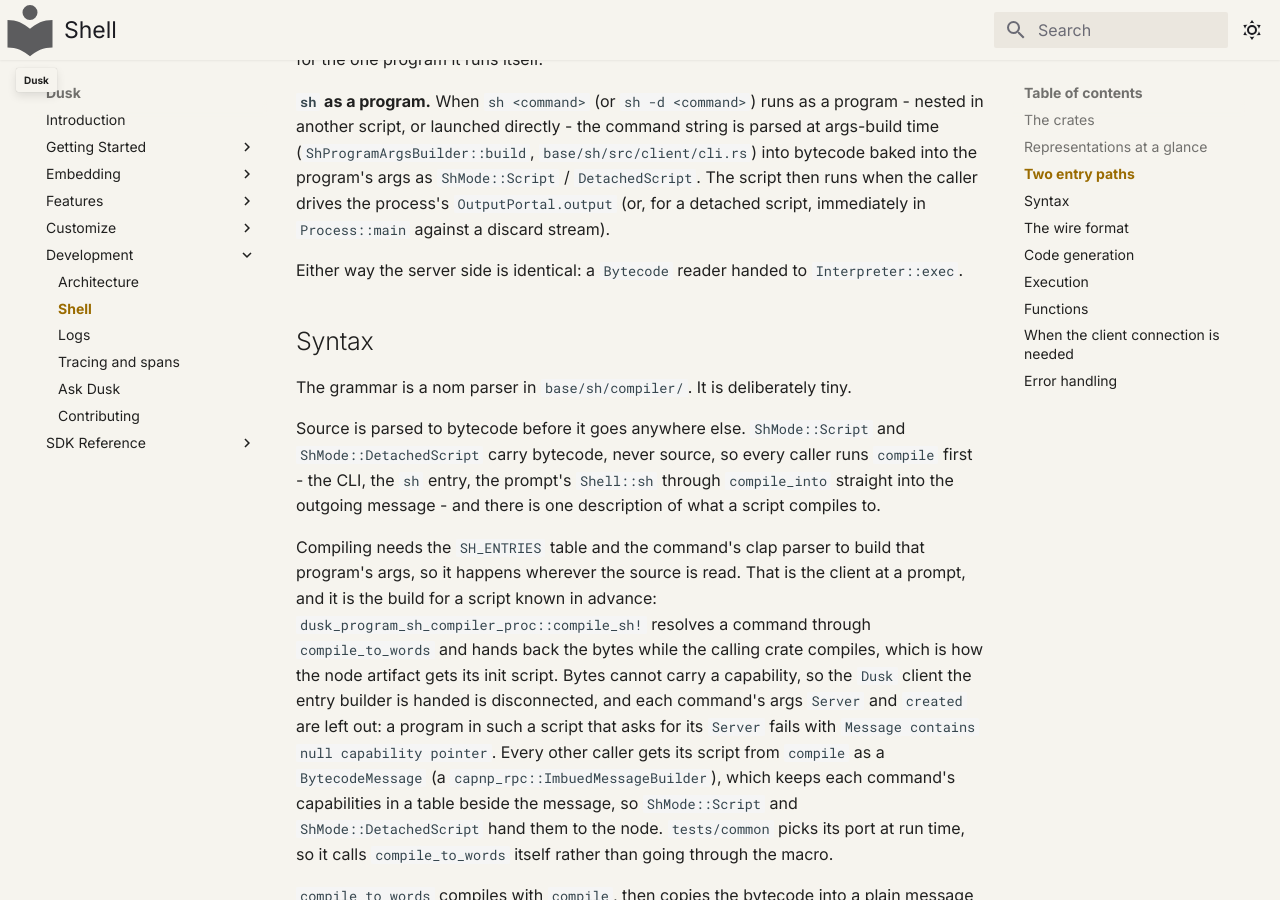
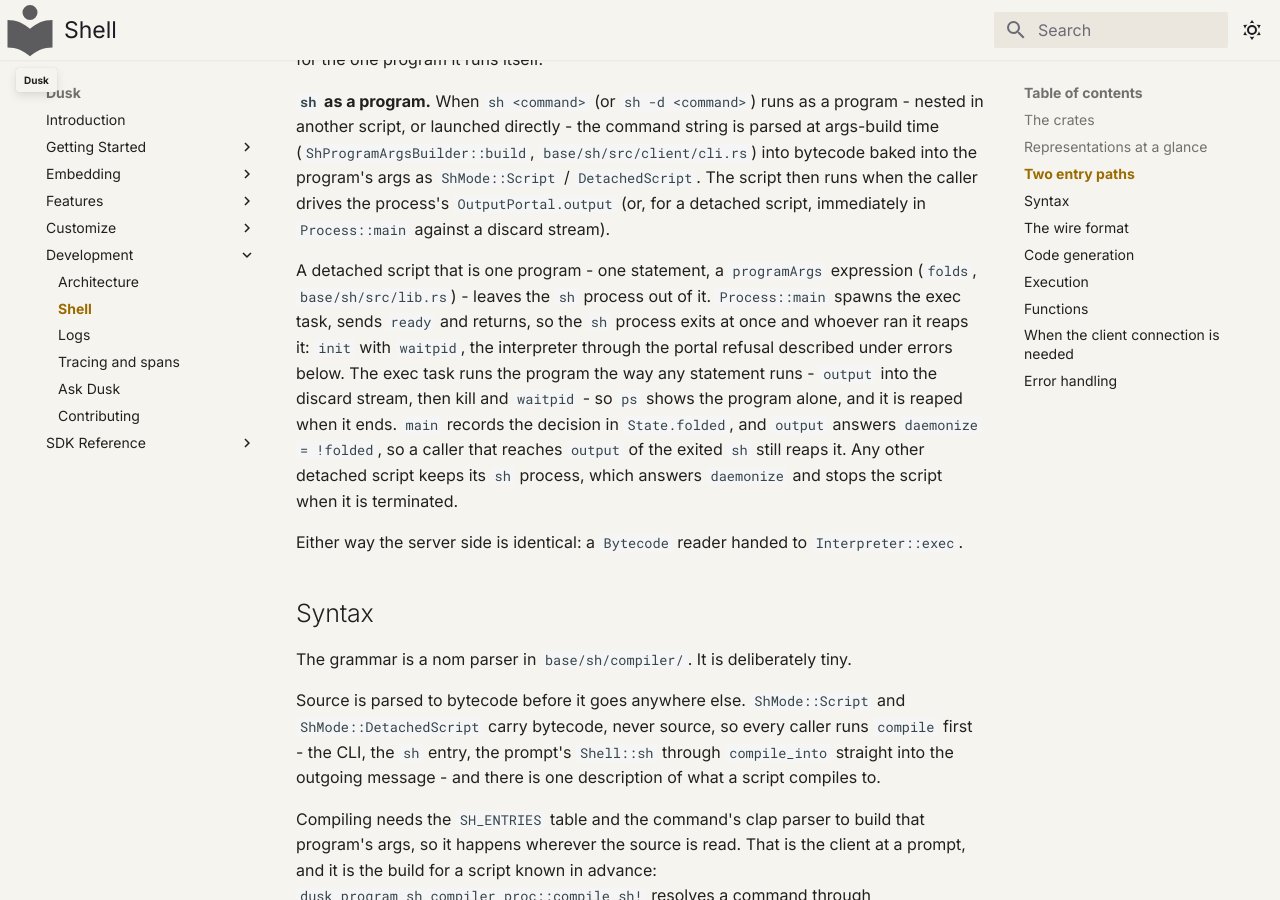
Before and after one commit to tomerze/dusk, an MkDocs documentation site: the page built from docs/docs/development/shell.md, in a window 1280 px wide and 900 px high, scrolled down 3079 px. Built offline with MkDocs 1.6.1 and Material for MkDocs 9.7.7, drawn with Linux system fonts in a browser that asks for light colours; comment, search, counter and statistics services are not loaded; some of the changed text lies outside the part shown.

Commit message:
Update docs for a detached script that is one program
The shell feature page's Detached scripts section no longer says every sh -d daemonizes: a command that is one program leaves that program alone in ps, and only any other command gets an sh[detached] process of its own that daemonizes. Its Daemonization paragraph says the same of the one-program case.

The shell development page describes the fold where the detached script is described - folds, State.folded, main returning after ready, the exec task reaping the program, output answering daemonize = !folded - and the detached-result bullet says a folded task logs its own result with logs_result through log_detached_result.

The run-a-node guide says init reaps its sh with waitpid, that sh exits once it has started a one-program script, and ps on a node shows init and nightfall with nothing between them.

```diff
--- a/docs/docs/development/shell.md
+++ b/docs/docs/development/shell.md
@@ -126,6 +126,18 @@ parsed at args-build time (`ShProgramArgsBuilder::build`,
 The script then runs when the caller drives the process's `OutputPortal.output`
 (or, for a detached script, immediately in `Process::main` against a discard
 stream).
+
+A detached script that is one program - one statement, a `programArgs`
+expression (`folds`, `base/sh/src/lib.rs`) - leaves the `sh` process out of it.
+`Process::main` spawns the exec task, sends `ready` and returns, so the `sh`
+process exits at once and whoever ran it reaps it: `init` with `waitpid`, the
+interpreter through the portal refusal described under errors below. The exec
+task runs the program the way any statement runs - `output` into the discard
+stream, then kill and `waitpid` - so `ps` shows the program alone, and it is
+reaped when it ends. `main` records the decision in `State.folded`, and `output`
+answers `daemonize = !folded`, so a caller that reaches `output` of the exited
+`sh` still reaps it. Any other detached script keeps its `sh` process, which
+answers `daemonize` and stops the script when it is terminated.
 
 Either way the server side is identical: a `Bytecode` reader handed to
 `Interpreter::exec`.
@@ -390,7 +402,9 @@ script came in on.
   `sh`'s `Process::main` keeps the completion `spawn_sh_exec_task` returns and
   watches it beside its signal channel: a failed script is logged at `error` with
   the error's whole chain, a finished one at `info`. The process keeps running
-  until `Terminate` either way.
+  until `Terminate` either way. A detached script that is one program has no
+  `sh` left to watch it, so its exec task is spawned with `logs_result` and logs
+  its own result the same way (`log_detached_result`, `base/sh/src/exec.rs`).
 - **A portal refused because the process is gone** - it exited before anyone
   asked for it, as a detached `sh` whose script is one program always has - is
   logged at `debug`, not `error`, and the process is killed and reaped the same
```
Also changed, not shown: docs/docs/features/shell.md (+6 -2 lines), docs/docs/getting-started/guides/run-a-node.md (+5 -2 lines).
